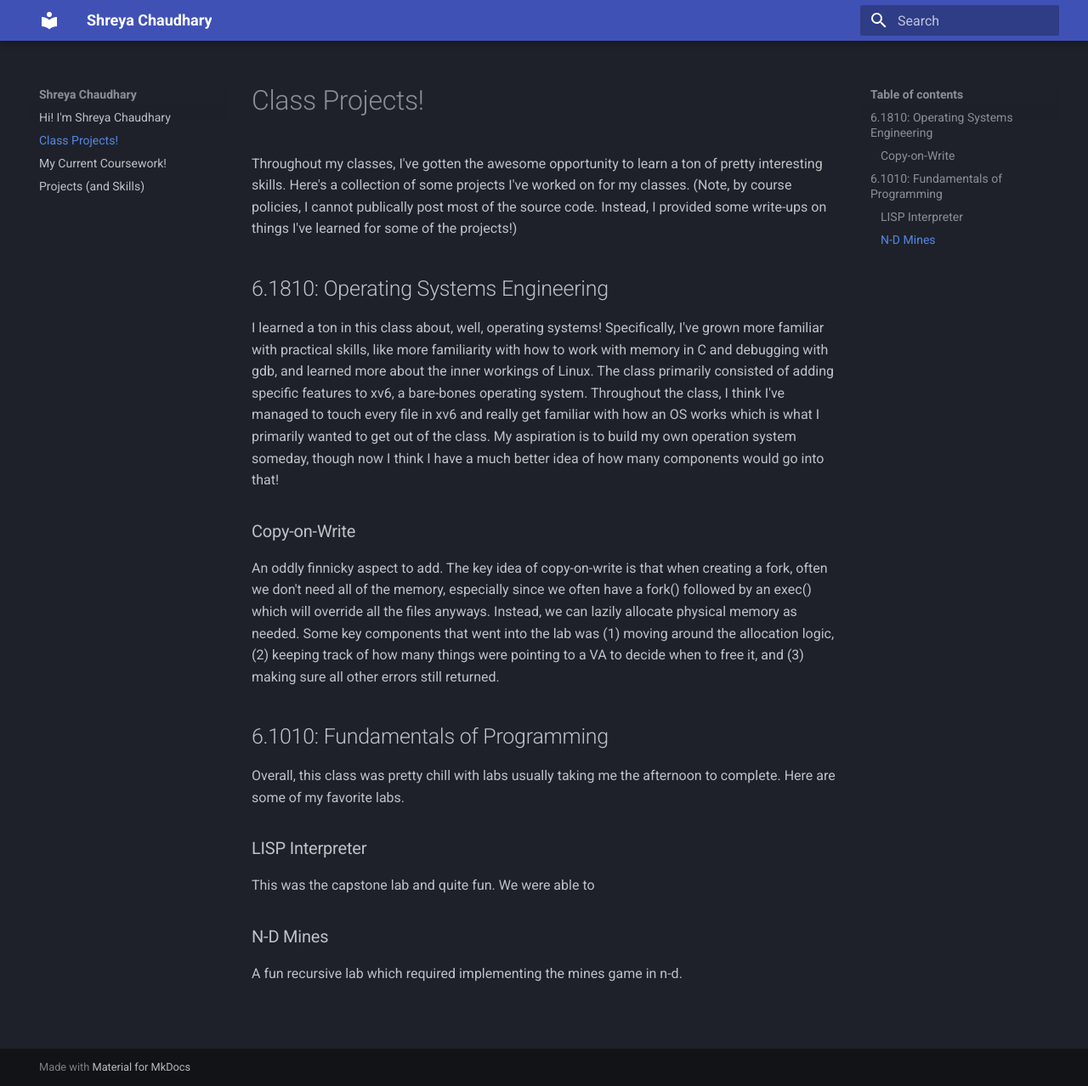
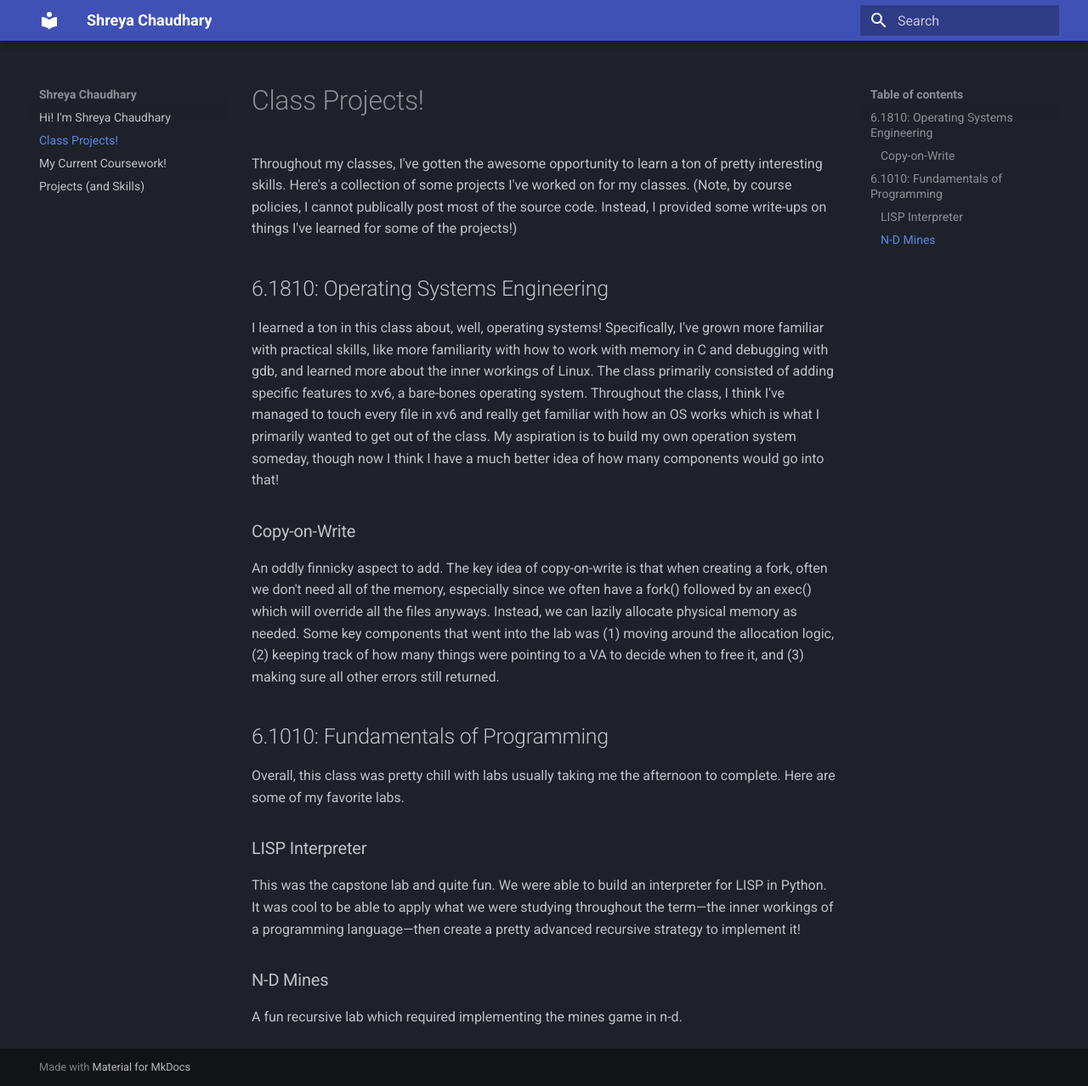
Before and after one commit to reyccodes/portfolio, an MkDocs documentation site: the page built from docs/class_projects.md, in a window 1280 px wide and 1278 px high. Shown: the whole window at 85% size. Built offline with MkDocs 1.6.1 and Material for MkDocs 9.7.7, drawn with Linux system fonts in a browser that asks for light colours.

Commit message:
[minor] updating the class projects

```diff
--- a/docs/class_projects.md
+++ b/docs/class_projects.md
@@ -16,7 +16,7 @@ Overall, this class was pretty chill with labs usually taking me the afternoon t
 
 ### LISP Interpreter
 
-This was the capstone lab and quite fun. We were able to
+This was the capstone lab and quite fun. We were able to build an interpreter for LISP in Python. It was cool to be able to apply what we were studying throughout the term—the inner workings of a programming language—then create a pretty advanced recursive strategy to implement it!
 
 ### N-D Mines
 
```
